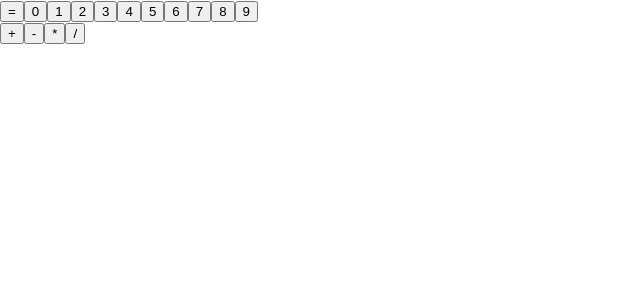
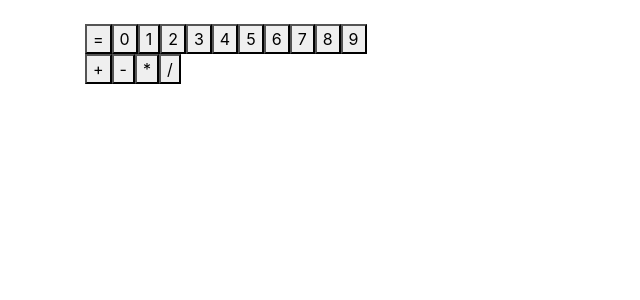
Before and after one commit to MorganS39/FEDL-projects, a React (Create React App) app in the folder calculator/: page / in a window 1280 px wide. Shown: the top 300 px of the page, without its empty margins (0-640 px from the left). Built offline with nearby package versions, Linux system fonts and the light colour scheme.

Commit message:
trying to link bootstrap style to App

```diff
--- a/calculator/package.json
+++ b/calculator/package.json
@@ -6,6 +6,7 @@
     "@testing-library/jest-dom": "^5.11.9",
     "@testing-library/react": "^11.2.5",
     "@testing-library/user-event": "^12.7.3",
+    "bootstrap": "^4.6.0",
     "react": "^17.0.1",
     "react-dom": "^17.0.1",
     "react-scripts": "4.0.3",
--- a/calculator/src/App.js
+++ b/calculator/src/App.js
@@ -16,7 +16,7 @@
     return (
       <div className="container">
         <div className="row mt-4">
-          <div className="col text-center">
+          <div className="col text-align-center">
             <div className="keypad">
               {/* Basic structure of numberpad 0-9 and = sign */}
               <div className="numberPad">
--- a/calculator/src/index.js
+++ b/calculator/src/index.js
@@ -1,8 +1,8 @@
 import React from 'react';
 import ReactDOM from 'react-dom';
-import './index.css';
 import App from './App';
 import reportWebVitals from './reportWebVitals';
+import '../node_modules/bootstrap/dist/css/bootstrap.min.css';
 
 ReactDOM.render(
   <React.StrictMode>
```
Also changed, not shown: 1 other file (tests, documents, lock files or other folders).
